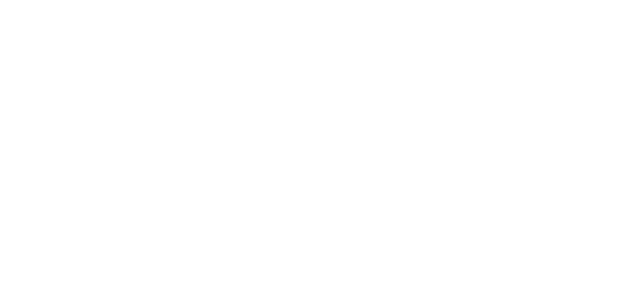
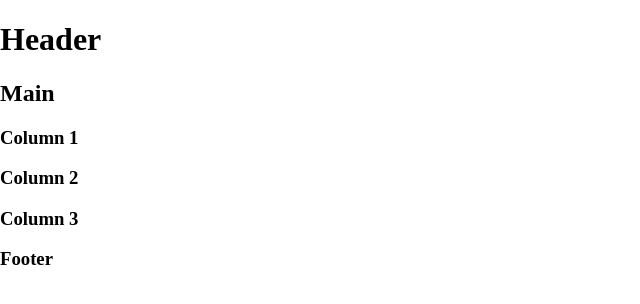
Before and after one commit to astronaomical/wdd230, a plain HTML site: page examples/media-queries.html in a window 1280 px wide. Shown: the whole page, without its empty margins (0-640 px from the left). Drawn offline with nearby package versions, Linux system fonts and the light colour scheme.

Commit message:
Added code to example

```diff
--- a/examples/media-queries.html
+++ b/examples/media-queries.html
@@ -15,6 +15,21 @@
     />
   </head>
   <body>
+    <header>
+<h1>Header</h1>
+    </header>
 
+    <main>
+<h2>Main</h2>
+<div class="column-container">
+<div><h3>Column 1</h3></div>
+<div><h3>Column 2</h3></div>
+<div><h3>Column 3</h3></div>
+</div>
+    </main>
+
+    <footer>
+        <h3>Footer</h3>
+    </footer>
   </body>
 </html>
```
